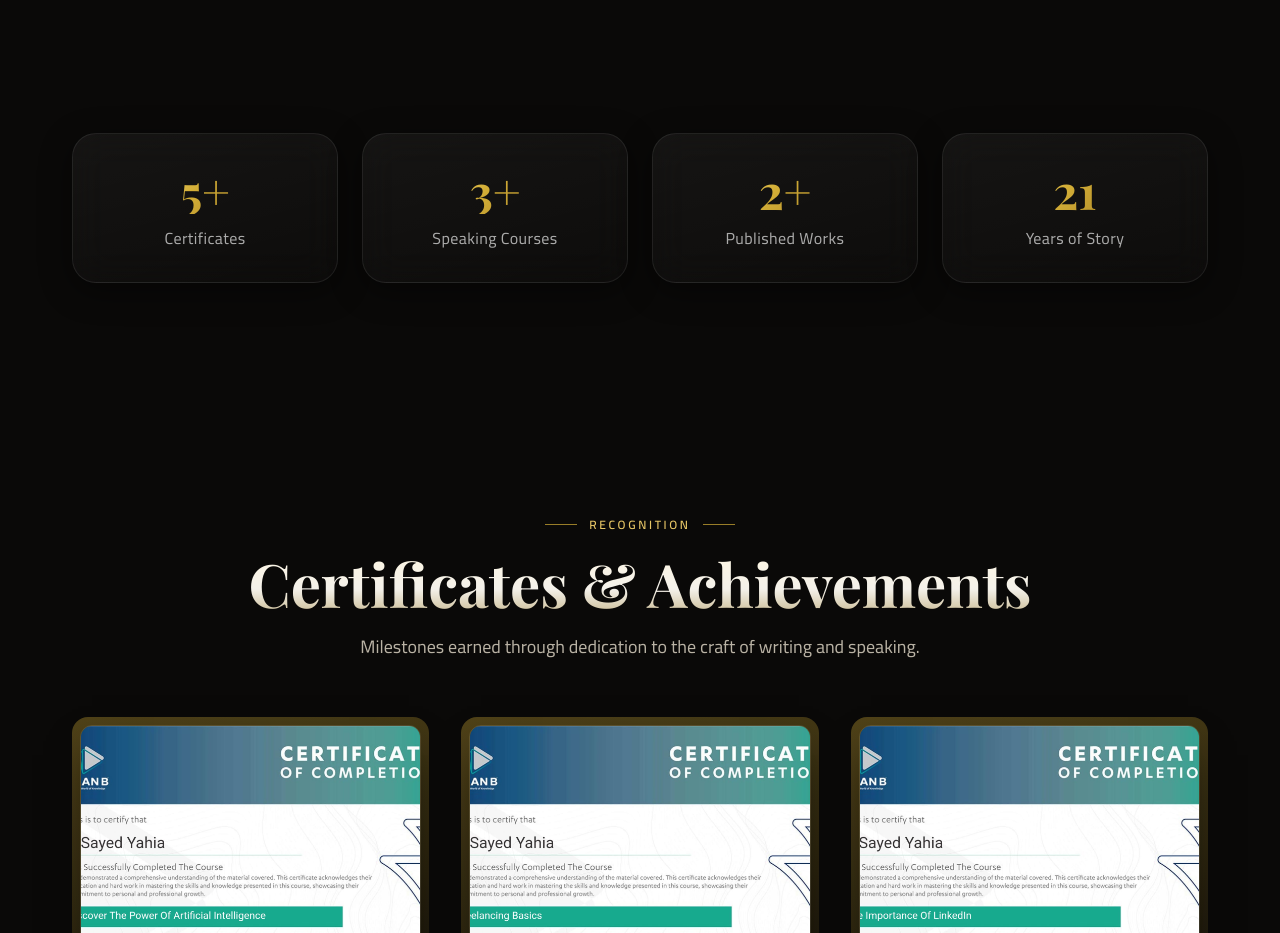
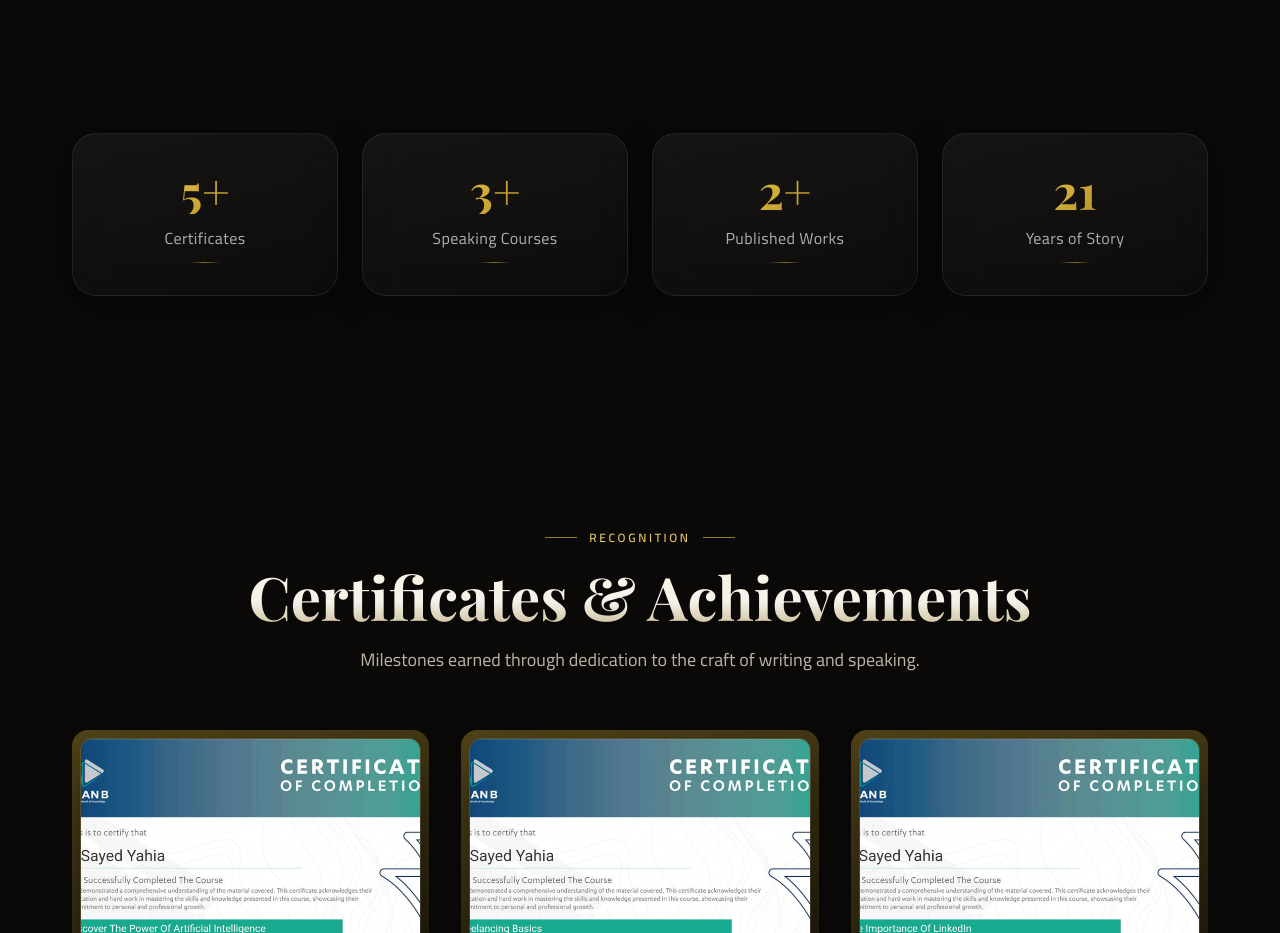
Before and after one commit to bt3762334-commits/beyond-the-frame, a React (Vite) app: page / in a window 1280 px wide. Shown: the part 5920-6853 px from the top of the page. Built offline with nearby package versions, Linux system fonts and the light colour scheme; a web font is replaced by a local one.

Commit message:
Update Stats.jsx

```diff
--- a/src/components/Stats.jsx
+++ b/src/components/Stats.jsx
@@ -1,11 +1,17 @@
 import { motion } from "framer-motion";
 
 const stats = [
-  { number: "5+", title: "Certificates" },
-  { number: "3+", title: "Speaking Courses" },
-  { number: "2+", title: "Published Works" },
-  { number: "21", title: "Years of Story" }
+  { number: "5+",  title: "Certificates",    href: "#certificates" },
+  { number: "3+",  title: "Speaking Courses", href: "#speaking"     },
+  { number: "2+",  title: "Published Works",  href: "#publications" },
+  { number: "21",  title: "Years of Story",   href: "#about"        },
 ];
+
+function scrollTo(e, href) {
+  e.preventDefault();
+  const el = document.getElementById(href.replace("#", ""));
+  if (el) el.scrollIntoView({ behavior: "smooth", block: "start" });
+}
 
 export default function Stats() {
   return (
@@ -13,14 +19,19 @@ export default function Stats() {
       <div className="container-custom">
         <div className="grid grid-cols-2 md:grid-cols-4 gap-5 sm:gap-6">
           {stats.map((item, i) => (
-            <motion.div
+            <motion.a
               key={item.title}
+              href={item.href}
+              onClick={(e) => scrollTo(e, item.href)}
+              aria-label={`Go to ${item.title} section`}
               initial={{ opacity: 0, y: 24 }}
               whileInView={{ opacity: 1, y: 0 }}
               viewport={{ once: true }}
               transition={{ duration: 0.5, delay: i * 0.08 }}
-              whileHover={{ y: -6 }}
-              className="glass-card text-center"
+              whileHover={{ y: -6, scale: 1.03 }}
+              whileTap={{ scale: 0.97 }}
+              className="glass-card text-center block"
+              style={{ cursor: "pointer", textDecoration: "none" }}
             >
               <h3 className="font-display text-4xl sm:text-5xl font-bold gold-text">
                 {item.number}
@@ -28,7 +39,19 @@ export default function Stats() {
               <p className="mt-3 text-white/65 text-sm sm:text-base tracking-wide">
                 {item.title}
               </p>
-            </motion.div>
+              {/* subtle gold underline hint on hover */}
+              <span
+                style={{
+                  display: "block",
+                  marginTop: "12px",
+                  height: "1px",
+                  width: "32px",
+                  margin: "12px auto 0",
+                  background: "linear-gradient(90deg,transparent,rgba(212,175,55,0.6),transparent)",
+                  transition: "width .3s ease",
+                }}
+              />
+            </motion.a>
           ))}
         </div>
       </div>
```
